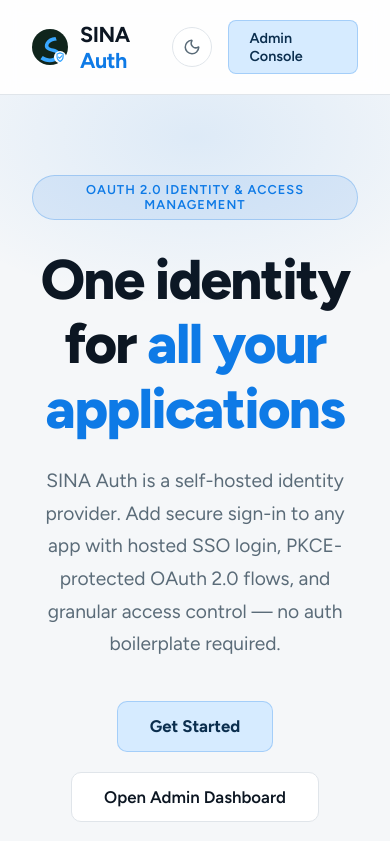
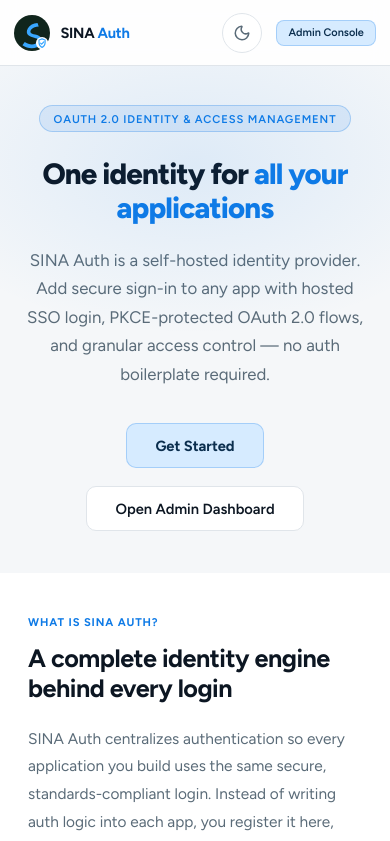
Before and after one commit to Sachin-Labs/janus-id-client, a React (Vite) app: page / in a window 390 px wide. Shown: the top 841 px of the page. Built offline with nearby package versions, Linux system fonts and the light colour scheme; no server answers.

Commit message:
Refactor Modal component for improved styling and functionality; add responsive design to Dashboard and LandingPage; enhance error handling in various components; introduce utility classes for better layout management; update global styles for consistency.

```diff
--- a/src/context/AuthContext.jsx
+++ b/src/context/AuthContext.jsx
@@ -68,4 +68,5 @@ export const AuthProvider = ({ children }) => {
     );
 };
 
+// eslint-disable-next-line react-refresh/only-export-components
 export const useAuth = () => useContext(AuthContext);
--- a/src/context/ThemeContext.jsx
+++ b/src/context/ThemeContext.jsx
@@ -27,4 +27,5 @@ export const ThemeProvider = ({ children }) => {
     );
 };
 
+// eslint-disable-next-line react-refresh/only-export-components
 export const useTheme = () => useContext(ThemeContext);
--- a/src/pages/LandingPage.jsx
+++ b/src/pages/LandingPage.jsx
@@ -64,21 +64,21 @@ const LandingPage = () => {
     return (
         <div style={{ minHeight: '100vh', background: 'var(--bg-dark)', color: 'var(--text-main)', display: 'flex', flexDirection: 'column' }}>
             {/* Navbar */}
-            <nav style={{
-                padding: '1.25rem 2rem', display: 'flex', justifyContent: 'space-between', alignItems: 'center',
+            <nav className="navbar" style={{
+                display: 'flex', justifyContent: 'space-between', alignItems: 'center',
                 borderBottom: '1px solid var(--border)', position: 'sticky', top: 0,
                 background: 'var(--nav-bg)', backdropFilter: 'blur(10px)', zIndex: 10
             }}>
                 <div style={{ display: 'flex', alignItems: 'center', gap: '0.75rem' }}>
-                    <img src="/sina-auth.svg" alt="SINA Auth Logo" style={{ width: '36px', height: '36px', borderRadius: '8px' }} />
-                    <div style={{ fontSize: '1.35rem', fontWeight: '700', letterSpacing: '-0.02em' }}>
+                    <img src="/sina-auth.svg" alt="SINA Auth Logo" style={{ width: '36px', height: '36px', borderRadius: '8px', flexShrink: 0 }} />
+                    <div className="navbar-brand" style={{ fontWeight: '700', letterSpacing: '-0.02em' }}>
                         SINA <span style={{ color: 'var(--primary)' }}>Auth</span>
                     </div>
                 </div>
                 <div style={{ display: 'flex', gap: '1rem', alignItems: 'center' }}>
                     <ThemeToggle />
-                    <Link to="/login" style={{
-                        padding: '0.5rem 1.25rem', borderRadius: '8px', fontSize: '0.9rem', fontWeight: '600',
+                    <Link to="/login" className="navbar-cta" style={{
+                        borderRadius: '8px', fontWeight: '600',
                         background: 'var(--primary-btn-bg)', color: 'var(--primary-contrast)', textDecoration: 'none',
                         border: '1px solid var(--primary-border)'
                     }}>
@@ -88,9 +88,9 @@ const LandingPage = () => {
             </nav>
 
             {/* Hero Section */}
-            <main style={{
+            <main className="hero-pad" style={{
                 flex: 1, display: 'flex', flexDirection: 'column', alignItems: 'center', justifyContent: 'center',
-                textAlign: 'center', padding: '5rem 2rem 4rem', position: 'relative', overflow: 'hidden'
+                textAlign: 'center', position: 'relative', overflow: 'hidden'
             }}>
                 <div style={{
                     position: 'absolute', top: '-20%', left: '50%', transform: 'translateX(-50%)',
@@ -104,7 +104,7 @@ const LandingPage = () => {
                 }}>
                     OAuth 2.0 Identity &amp; Access Management
                 </span>
-                <h1 style={{ fontSize: '3.5rem', fontWeight: '800', marginBottom: '1.5rem', lineHeight: '1.15', letterSpacing: '-0.03em', maxWidth: '800px' }}>
+                <h1 style={{ fontSize: 'clamp(2.1rem, 6.5vw, 3.5rem)', fontWeight: '800', marginBottom: '1.5rem', lineHeight: '1.15', letterSpacing: '-0.03em', maxWidth: '800px' }}>
                     One identity for{' '}
                     <span style={{ color: 'var(--primary)' }}>all your applications</span>
                 </h1>
@@ -131,12 +131,12 @@ const LandingPage = () => {
             </main>
 
             {/* What is SINA Auth */}
-            <section style={{ padding: '4.5rem 2rem', background: 'var(--bg-card)' }}>
+            <section style={{ padding: 'clamp(3rem, 8vw, 4.5rem) 2rem', background: 'var(--bg-card)' }}>
                 <div style={{ maxWidth: '900px', margin: '0 auto' }}>
                     <p style={{ color: 'var(--primary)', fontWeight: '700', letterSpacing: '0.08em', textTransform: 'uppercase', fontSize: '0.8rem', marginBottom: '1rem' }}>
                         What is SINA Auth?
                     </p>
-                    <h2 style={{ fontSize: '2.5rem', fontWeight: '700', letterSpacing: '-0.02em', marginBottom: '1.5rem', lineHeight: '1.2' }}>
+                    <h2 style={{ fontSize: 'clamp(1.8rem, 5vw, 2.5rem)', fontWeight: '700', letterSpacing: '-0.02em', marginBottom: '1.5rem', lineHeight: '1.2' }}>
                         A complete identity engine behind every login
                     </h2>
                     <p style={{ color: 'var(--text-muted)', fontSize: '1.1rem', lineHeight: '1.8', marginBottom: '1rem' }}>
@@ -153,10 +153,10 @@ const LandingPage = () => {
             </section>
 
             {/* Features Grid */}
-            <section style={{ padding: '4.5rem 2rem' }}>
+            <section style={{ padding: 'clamp(3rem, 8vw, 4.5rem) 2rem' }}>
                 <div style={{ maxWidth: '1100px', margin: '0 auto' }}>
                     <div style={{ textAlign: 'center', marginBottom: '3rem' }}>
-                        <h2 style={{ fontSize: '2.25rem', fontWeight: '700', letterSpacing: '-0.02em', marginBottom: '0.75rem' }}>
+                        <h2 style={{ fontSize: 'clamp(1.7rem, 5vw, 2.25rem)', fontWeight: '700', letterSpacing: '-0.02em', marginBottom: '0.75rem' }}>
                             Everything you need to ship secure auth
                         </h2>
                         <p style={{ color: 'var(--text-muted)', maxWidth: '560px', margin: '0 auto', fontSize: '1.05rem' }}>
@@ -164,7 +164,7 @@ const LandingPage = () => {
                         </p>
                     </div>
                     <div style={{
-                        display: 'grid', gridTemplateColumns: 'repeat(auto-fit, minmax(300px, 1fr))', gap: '1.5rem'
+                        display: 'grid', gridTemplateColumns: 'repeat(auto-fit, minmax(min(300px, 100%), 1fr))', gap: '1.5rem'
                     }}>
                         {features.map(feature => {
                             const Icon = feature.icon;
@@ -191,10 +191,10 @@ const LandingPage = () => {
             </section>
 
             {/* How it works */}
-            <section style={{ padding: '4.5rem 2rem', background: 'var(--bg-card)' }}>
+            <section style={{ padding: 'clamp(3rem, 8vw, 4.5rem) 2rem', background: 'var(--bg-card)' }}>
                 <div style={{ maxWidth: '1000px', margin: '0 auto' }}>
                     <div style={{ textAlign: 'center', marginBottom: '3rem' }}>
-                        <h2 style={{ fontSize: '2.25rem', fontWeight: '700', letterSpacing: '-0.02em', marginBottom: '0.75rem' }}>
+                        <h2 style={{ fontSize: 'clamp(1.7rem, 5vw, 2.25rem)', fontWeight: '700', letterSpacing: '-0.02em', marginBottom: '0.75rem' }}>
                             How integration works
                         </h2>
                         <p style={{ color: 'var(--text-muted)', maxWidth: '520px', margin: '0 auto', fontSize: '1.05rem' }}>
@@ -202,7 +202,7 @@ const LandingPage = () => {
                         </p>
                     </div>
                     <div style={{
-                        display: 'grid', gridTemplateColumns: 'repeat(auto-fit, minmax(260px, 1fr))', gap: '1.5rem'
+                        display: 'grid', gridTemplateColumns: 'repeat(auto-fit, minmax(min(260px, 100%), 1fr))', gap: '1.5rem'
                     }}>
                         {steps.map(({ num, title, desc }) => (
                             <div key={num} style={{
@@ -224,8 +224,8 @@ const LandingPage = () => {
             </section>
 
             {/* CTA */}
-            <section style={{ padding: '4.5rem 2rem', textAlign: 'center' }}>
-                <h2 style={{ fontSize: '2.25rem', fontWeight: '700', letterSpacing: '-0.02em', marginBottom: '1rem' }}>
+            <section style={{ padding: 'clamp(3rem, 8vw, 4.5rem) 2rem', textAlign: 'center' }}>
+                <h2 style={{ fontSize: 'clamp(1.7rem, 5vw, 2.25rem)', fontWeight: '700', letterSpacing: '-0.02em', marginBottom: '1rem' }}>
                     Ready to centralize your logins?
                 </h2>
                 <p style={{ color: 'var(--text-muted)', maxWidth: '480px', margin: '0 auto 2rem', fontSize: '1.05rem' }}>
--- a/src/pages/Signup.jsx
+++ b/src/pages/Signup.jsx
@@ -14,11 +14,6 @@ const Signup = () => {
     const [error, setError] = useState('');
     const [loading, setLoading] = useState(false);
     const navigate = useNavigate();
-
-    const handleChange = (e) => {
-        setFormData({ ...formData, [e.target.type === 'email' ? 'email' : e.target.type === 'password' ? 'password' : e.target.placeholder.includes('First') ? 'firstName' : 'lastName']: e.target.value });
-        // Simplify logic for demo, better to use name attribute
-    };
 
     const handleInputChange = (field) => (e) => {
         setFormData({ ...formData, [field]: e.target.value });
--- a/src/styles/global.css
+++ b/src/styles/global.css
@@ -2,6 +2,15 @@
 
 * {
     box-sizing: border-box;
+}
+
+html,
+body {
+    overflow-x: hidden;
+}
+
+img {
+    max-width: 100%;
 }
 
 /* Input placeholders */
@@ -88,3 +97,185 @@ p {
 ::-webkit-scrollbar-thumb:hover {
     background: var(--text-faint);
 }
+
+/* ---------------------------------------------------------------------------
+   Responsive Layout Utilities
+--------------------------------------------------------------------------- */
+
+/* Long text wrapping */
+.break-all {
+    word-break: break-all;
+    overflow-wrap: anywhere;
+}
+
+.truncate {
+    overflow: hidden;
+    text-overflow: ellipsis;
+    white-space: nowrap;
+}
+
+/* Admin shell */
+.app-shell {
+    display: flex;
+    min-height: 100vh;
+    background: var(--bg-dark);
+}
+
+.sidebar {
+    width: 260px;
+    flex-shrink: 0;
+    background: var(--bg-card);
+    border-right: 1px solid var(--border);
+    padding: 1.5rem;
+    display: flex;
+    flex-direction: column;
+}
+
+.main-content {
+    flex: 1;
+    padding: 2rem;
+    overflow-y: auto;
+    min-width: 0;
+}
+
+.mobile-menu-btn {
+    display: none;
+    position: fixed;
+    top: 1rem;
+    left: 1rem;
+    z-index: 60;
+    align-items: center;
+    justify-content: center;
+    width: 40px;
+    height: 40px;
+    border-radius: var(--radius);
+    background: var(--bg-card);
+    border: 1px solid var(--border);
+    color: var(--text-main);
+    cursor: pointer;
+}
+
+.sidebar-overlay {
+    display: none;
+}
+
+.sidebar-close {
+    display: none;
+    align-items: center;
+    justify-content: center;
+    width: 36px;
+    height: 36px;
+    border-radius: var(--radius);
+    background: transparent;
+    border: 1px solid var(--border);
+    color: var(--text-muted);
+    cursor: pointer;
+}
+
+/* Stack helpers */
+.stack-sm {
+    display: flex;
+    justify-content: space-between;
+    align-items: center;
+    gap: 1rem;
+}
+
+@media (max-width: 768px) {
+    .mobile-menu-btn {
+        display: flex;
+    }
+
+    .sidebar {
+        position: fixed;
+        top: 0;
+        left: 0;
+        bottom: 0;
+        z-index: 50;
+        transform: translateX(-100%);
+        transition: transform 0.25s ease;
+    }
+
+    .sidebar.sidebar-open {
+        transform: translateX(0);
+    }
+
+    .sidebar-overlay {
+        display: block;
+        position: fixed;
+        inset: 0;
+        background: var(--bg-overlay);
+        z-index: 40;
+        backdrop-filter: blur(2px);
+    }
+
+    .sidebar-close {
+        display: flex;
+    }
+
+    .main-content {
+        padding: 1rem;
+        padding-top: 4.75rem;
+    }
+
+    .stack-sm {
+        flex-direction: column;
+        align-items: stretch;
+        justify-content: flex-start;
+    }
+
+    .mapping-grid {
+        grid-template-columns: 1fr !important;
+        gap: 1.5rem !important;
+    }
+
+    .mapping-grid > div:first-child {
+        border-right: none !important;
+        padding-right: 0 !important;
+    }
+
+    .cred-edit {
+        position: static !important;
+        margin-bottom: 1rem;
+    }
+}
+
+/* Landing page navbar */
+.navbar {
+    padding: 1.25rem 2rem;
+}
+
+.hero-pad {
+    padding: 5rem 2rem 4rem;
+}
+
+.navbar-brand {
+    font-size: 1.35rem;
+}
+
+.navbar-cta {
+    padding: 0.5rem 1.25rem;
+    font-size: 0.9rem;
+}
+
+@media (max-width: 480px) {
+    html {
+        font-size: 14px;
+    }
+
+    .navbar {
+        padding: 0.9rem 1rem;
+    }
+
+    .navbar-brand {
+        font-size: 1.05rem;
+    }
+
+    .navbar-cta {
+        padding: 0.4rem 0.8rem;
+        font-size: 0.78rem;
+    }
+
+    .hero-pad {
+        padding: clamp(2.5rem, 10vw, 4rem) 1.25rem 3rem;
+    }
+}
```
Also changed, not shown: src/components/Modal.jsx (+5 -5 lines), src/layouts/DashboardLayout.jsx (+30 -17 lines), src/pages/AppDetails.jsx (+39 -36 lines), src/pages/Dashboard.jsx (+5 -5 lines), src/pages/UserProfile.jsx (+6 -6 lines).
